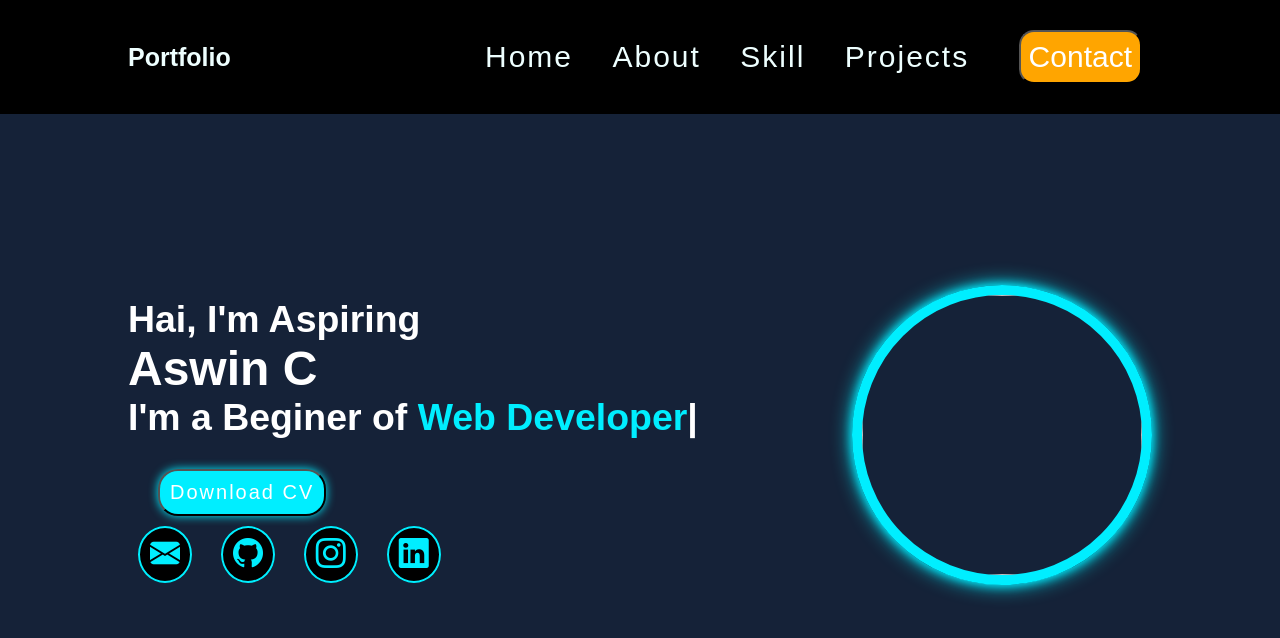
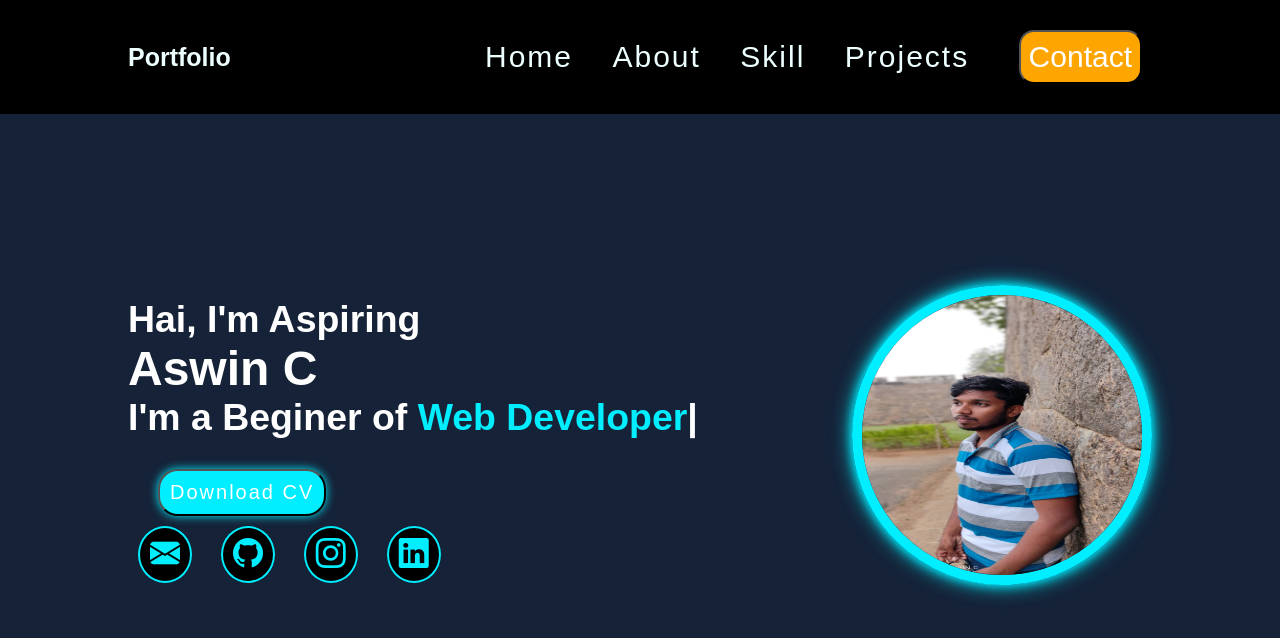
Before and after one commit to aswin24012004/PortFolio, a plain HTML site: page index.html in a window 1280 px wide. Shown: the top 638 px of the page. Drawn offline with nearby package versions, Linux system fonts and the light colour scheme.

Commit message:
Update index.html

```diff
--- a/index.html
+++ b/index.html
@@ -60,7 +60,7 @@
         </div>
       </div>
       <div class="home-img">
-        <img src="./img/a.jpg" />
+        <img src="./a.jpg" />
       </div>
     </section>
     <section class="About" id="About">
```
